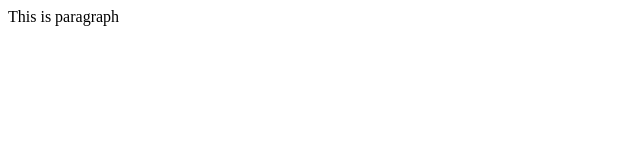
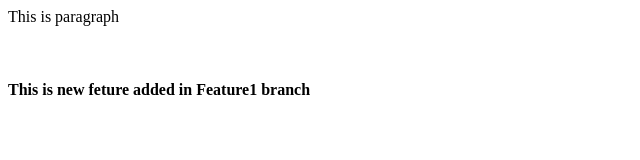
Before and after one commit to shivarashiadithya/localrepo, a plain HTML site: page index.html in a window 1280 px wide. Shown: the whole page, without its empty margins (0-640 px from the left). Drawn offline with Linux system fonts and the light colour scheme.

Commit message:
Add new Feature

```diff
--- a/index.html
+++ b/index.html
@@ -1 +1,3 @@
 <p>This is paragraph</p>
+<br>
+<h4>This is new feture added in Feature1 branch</h4>
```
